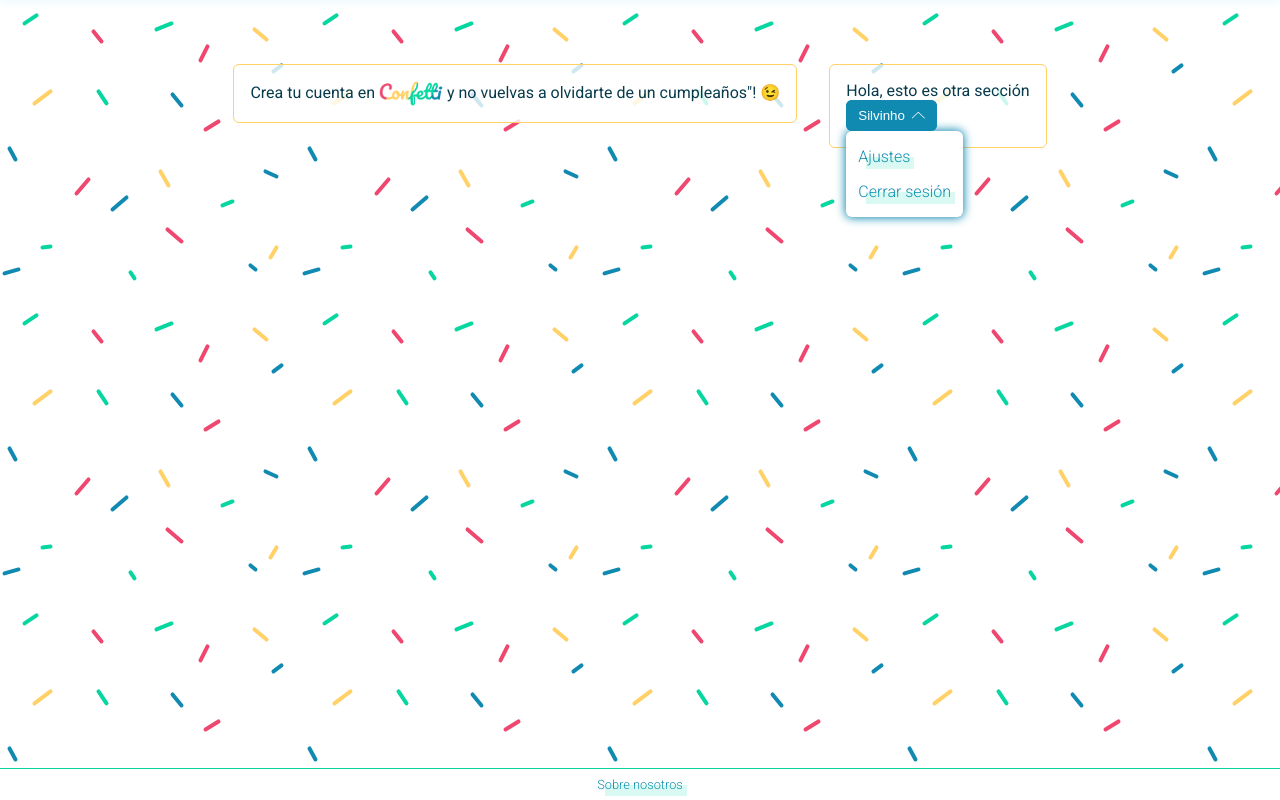
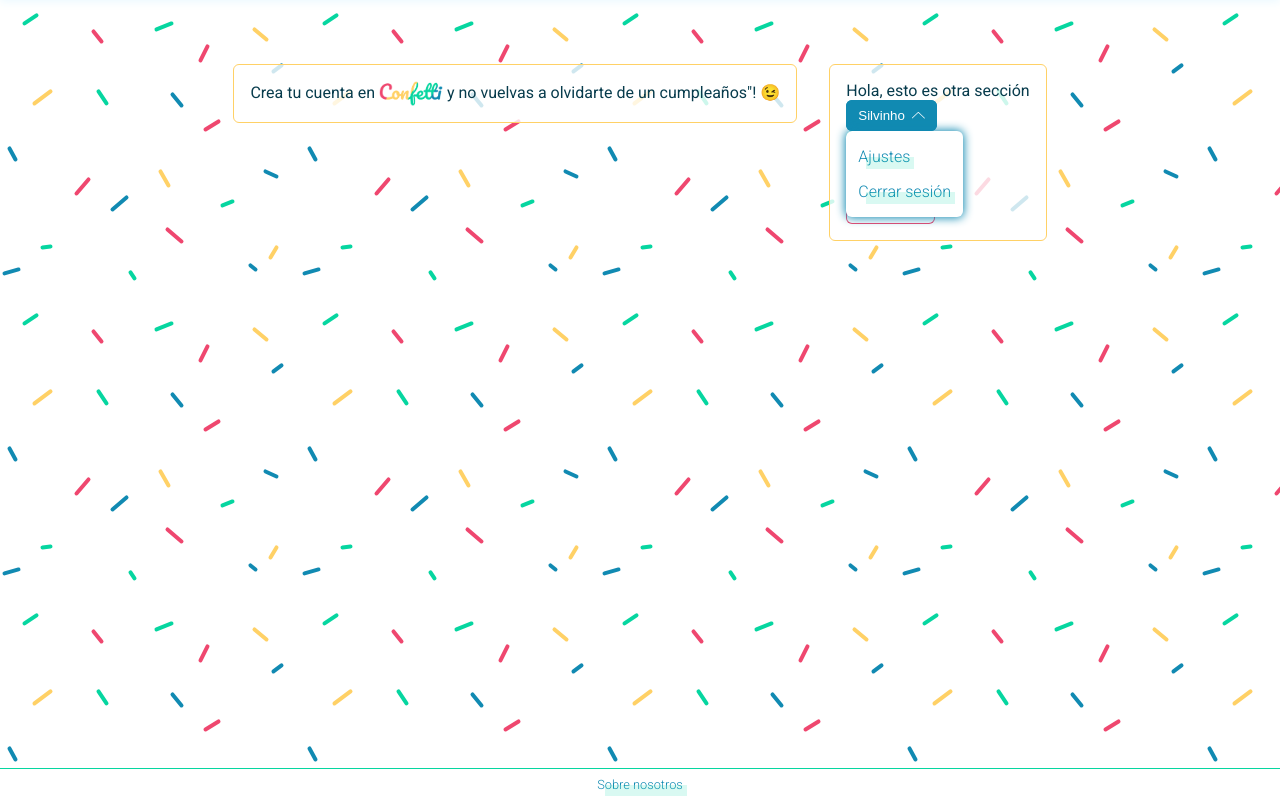
Before and after one commit to leireriel/Confetti-app, a React (Create React App) app: page / in a window 1280 px wide. Both pictures are taken after a click on the button "Silvinho". Built offline with nearby package versions, Linux system fonts and the light colour scheme.

Commit message:
feat(dropdown): add position top or bottom dinamic

```diff
--- a/src/App.js
+++ b/src/App.js
@@ -6,6 +6,7 @@ import Footer from 'components/Footer';
 import Brand from 'components/Brand';
 
 import Dropdown from 'components/Dropdown';
+import Button from 'components/Button';
 
 const App = () => (
   <>
@@ -25,6 +26,9 @@ const App = () => (
             title='Silvinho'
             options={['Ajustes', 'Cerrar sesión']}
           />
+          <Button>normal</Button>
+          <Button type='disabled'>disabled</Button>
+          <Button type='warning'>warning</Button>
         </Section>
       </WrapperHome>
     </MainWithConfetti>
--- a/src/components/Dropdown/index.js
+++ b/src/components/Dropdown/index.js
@@ -12,14 +12,25 @@ const colors = {
 
 const Dropdown = ({ title, options }) => {
   const [dropdownVisible, setDropdownVisible] = useState(false);
-  const [sizeButton, setSizeButton] = useState({height: 0, width: 0})
+  const [sizeButton, setSizeButton] = useState({width: 0, height: 0});
+  const [posYDropdown, setPosYDropdown] = useState('');
 
   const handleClick = (event) => {
     setDropdownVisible(!dropdownVisible);
 
-    const rippleContainer = event.currentTarget.getBoundingClientRect();
-    const { height, width } = rippleContainer;
-    setSizeButton({height, width});
+    const buttonPos = event.currentTarget.getBoundingClientRect();
+    const { width, height, left, right, top, bottom } = buttonPos;
+
+    setSizeButton({width, height});
+
+    const viewportHeight = window.innerHeight;
+    const bottomTotal = viewportHeight - bottom;
+
+    if (top > bottomTotal) {
+      setPosYDropdown('bottom');
+    } else {
+      setPosYDropdown('top');
+    }
   };
 
   const { main, secondary } = colors;
@@ -40,7 +51,10 @@ const Dropdown = ({ title, options }) => {
         <NavOptions
           colorMain={main}
           colorSecondary={secondary}
-          positionTop={sizeButton.height}
+          heightButton={sizeButton.height}
+          posYDropdown={posYDropdown}
+          // positionLeft={sizeButton.width}
+          // positionRight={sizeButton.width}
         >
           <List>
             {options.map((option, index) => (
--- a/src/components/Dropdown/styles.js
+++ b/src/components/Dropdown/styles.js
@@ -23,11 +23,15 @@ export const Button = styled.button`
 
 export const NavOptions = styled.nav`
   position: absolute;
-  top: ${props => `${props.positionTop}px`};
+  top: ${props => (props.posYDropdown === 'top') && `${props.heightButton}px`};
+  bottom: ${props => (props.posYDropdown === 'bottom') && `${props.heightButton}px`};
+  // left: ${props => `${props.positionLeft}px`};
+  // right: ${props => `${props.positionRight}px`};
   box-shadow: ${props => `0 0 10px 1px ${props.colorMain}`};
   border-radius: 6px;
   padding: 8px 12px;
   background: ${props => props.colorSecondary};
+  z-index: 1;
 `;
 
 export const List = styled.ol`
```
